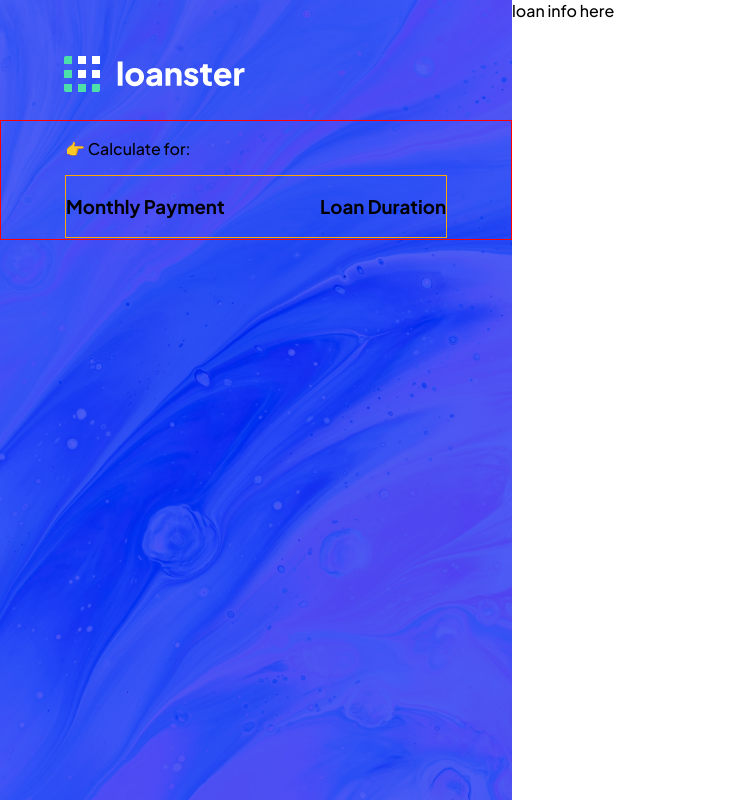
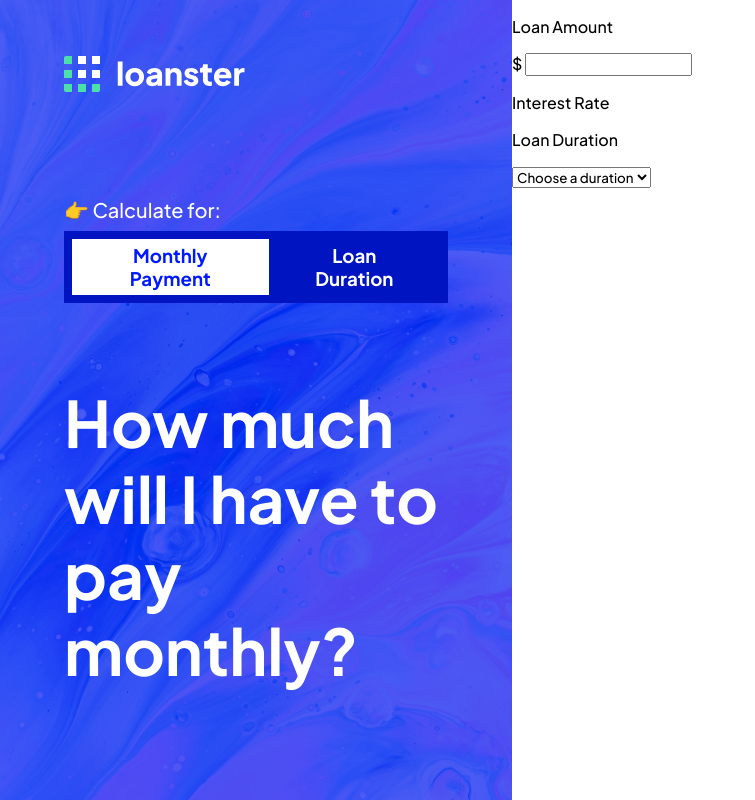
Before and after one commit to marissahuysentruyt/Loanster, a plain HTML site: page index.html in a window 1280 px wide. Shown: the whole page, without its empty margins (0-755 px from the left). Drawn offline with Linux system fonts and the light colour scheme.

Commit message:
columns laid out
column-1 is complete (there's things that will get deleted as they will be created by the JS file, based on user action)

basic inputs for loan calculator are in place

```diff
--- a/index.html
+++ b/index.html
@@ -27,8 +27,9 @@
             <p>
                 &#128073 Calculate for:
             </p>
+            <!-- these will show up plain, then a class of active will get added in the JS, changing the styles -->
             <div class="toggle-buttons">
-                <h3 class="monthly">
+                <h3 class="active">
                     Monthly Payment
                 </h3>
                 <h3 class="duration">
@@ -37,11 +38,68 @@
             </div>
         </section>
 
+        <!-- create in JS based on toggle -->
+        <section class="main">
+            <h1 class="active">
+                How much will I have to pay monthly?
+            </h1>
+            <!-- <h1 class="">
+                How long will I be paying on my loan?
+            </h1> -->
+        </section>
+
     </section>
 
     <section class="column-2">
         <section class="calculator">
-            loan info here
+
+            <section class="inputs">
+                <p class="input-principal">Loan Amount</p>
+                <label for="principal" value="$">
+                    $
+                    <input type="text" required="required" >
+                </label>
+
+                <p class="input-interest">Interest Rate</p>
+                <label for="interest-rate">
+                    <!-- <input type="range" min="1" max="15" value="6.8" step="any"> -->
+                    <span class="range-slider-background"></span>
+                    <span class="range-slider-handle"></span>
+                    <span class="range-selected-rate"></span>
+                </label>
+
+                <p class="input-duration">Loan Duration</p>
+                <label for="duration" value="" required="required">
+
+                    <select>
+                        <option disabled selected>
+                            Choose a duration
+                        </option>
+                        <option>
+                            24 months
+                        </option>
+                        <option>
+                            36 months
+                        </option>
+                        <option>
+                            48 months
+                        </option>
+                        <option>
+                            60 months
+                        </option>
+                        <option>
+                            72 months
+                        </option>
+                        <option>
+                            84 months
+                        </option>
+                    </select>
+
+
+                </label>
+            </section>
+
+
         </section>
     </section>
 
--- a/styles.css
+++ b/styles.css
@@ -22,7 +22,7 @@ body {
     position: relative;
     z-index: 1;
     display: grid;
-    grid-auto-rows: 15% 15% 30% 20% 20%;
+    grid-auto-rows: 20% 20% 40% 1fr;
 }
 
 header {
@@ -44,7 +44,7 @@ header {
     background-size: cover;
     position: relative;
     /* top: 0; */
-    top: -100%;
+    top: -80%;
     /* left: 0; */
     left: 0;
     height: 100vh;
@@ -54,7 +54,7 @@ header {
 }
 
 .calculation-toggle {
-    border: 1px solid red;
+    /* border: 1px solid red; */
     display: flex;
     flex-direction: column;
     justify-content: center;
@@ -66,12 +66,61 @@ header {
 
 }
 
+.calculation-toggle p {
+    /* border: 1px solid orange; */
+    margin-bottom: 8px;
+    color: #fff;
+    font-size: 20px;
+    font-weight: 500;
+    padding: 0;
+}
+
+
+
 .toggle-buttons {
-    border: 1px solid orange;
+    /* border: 1px solid orange; */
+    margin-top: 0;
     display: flex;
     flex-direction: row;
     width: 100%;
-    justify-content: space-between;
+    height: 72px;
+    justify-content: space-around;
+    align-items: center;
+    background-color: #0014C2;
+    padding: 8px;
+}
+
+.toggle-buttons h3 {
+    /* border: 1px solid red; */
+    color: #fff;
+    font-weight: 700;
+    height: 56px;
+    text-align: center;
+    display: flex;
+    align-items: center;
+    padding: 1em 2em;
+    cursor: pointer;
+}
+
+.toggle-buttons h3.active {
+    color:hsla(234, 100%, 50%, 1);
+    background-color: #fff;
+    transition: all 0.2s ease-in-out;
+}
+
+.main {
+    /* border: 1px solid red; */
+    line-height: 76px;
+    align-items: flex-start;
+    margin-top: 4em;
+}
+
+.main h1.active {
+    font-weight: 700;
+    font-size: 64px;
+    color: #fff;
+    padding: 0 12.5%;
+    margin: 0;
 }
 
 /*calculator column*/
```
